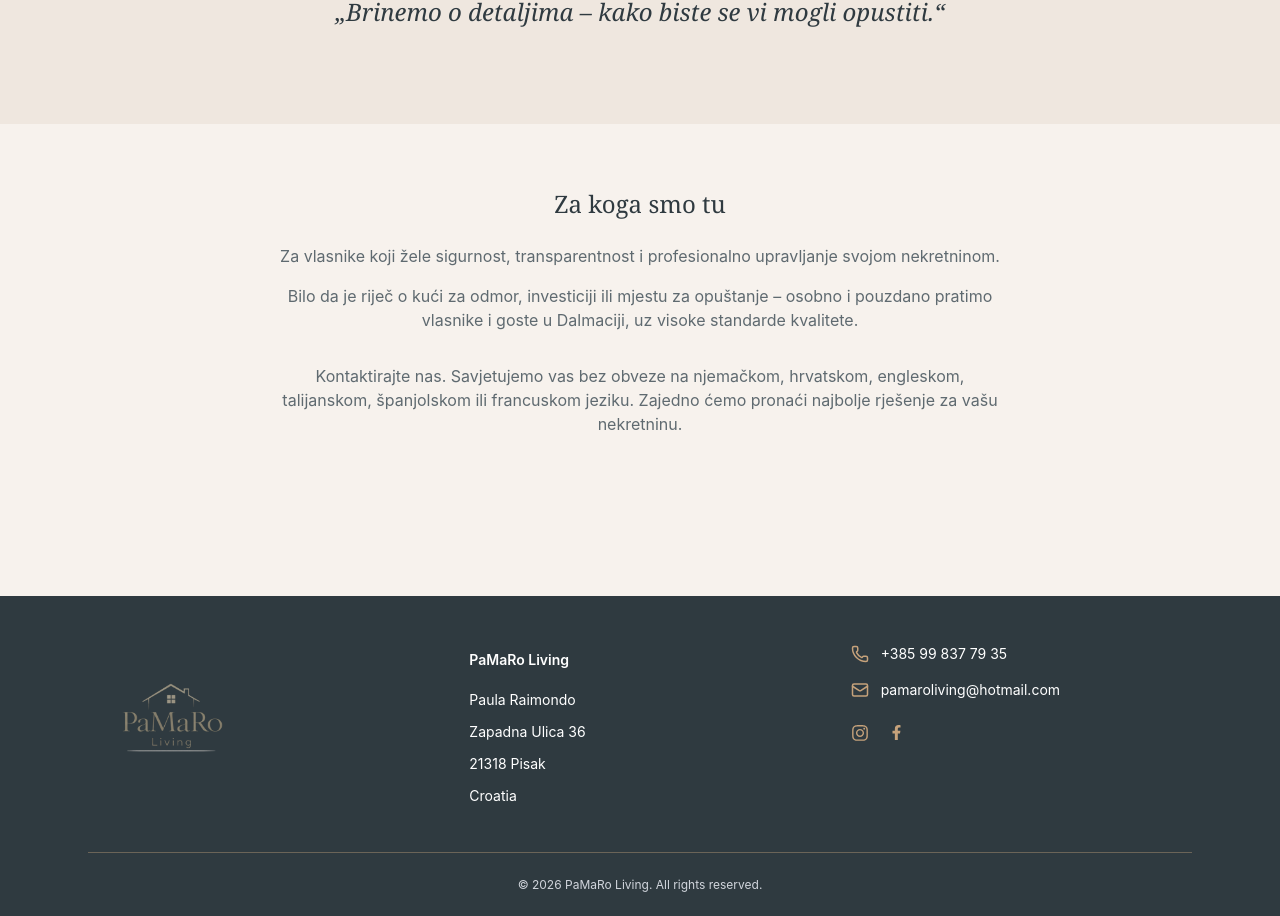
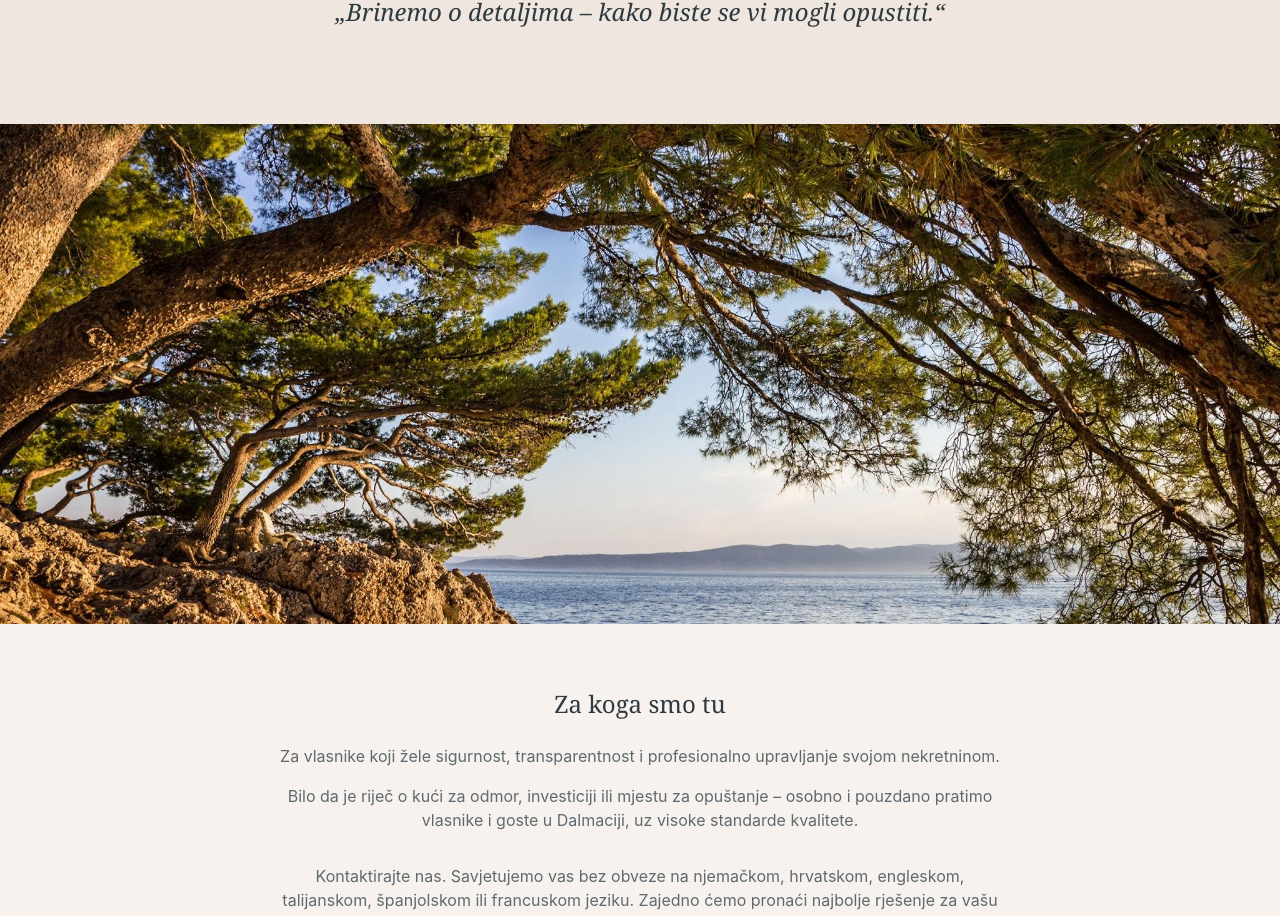
Before and after one commit to paulina44444/PaMaRoLiving, a React (Vite) app: page / in a window 1280 px wide. Shown: the part 1277-2193 px from the top of the page. Built offline with nearby package versions, Linux system fonts and the light colour scheme.

Commit message:
hero bild

```diff
--- a/src/App.jsx
+++ b/src/App.jsx
@@ -274,6 +274,13 @@ className="bg-white p-6 md:p-10 rounded-2xl shadow-sm hover:shadow-lg transition
             : "„Wir kümmern uns um die Details – damit Sie sich entspannt zurücklehnen können.“"}
         </p>
       </section>
+      <section className="w-full">
+  <img
+    src="/sea.jpg"
+    alt="Dalmatian coast"
+    className="w-full h-[500px] object-cover"
+  />
+</section>
 
       <section className="py-16 px-6 max-w-3xl mx-auto text-center">
         <h3 className="font-serif text-2xl mb-6">
@@ -751,7 +758,7 @@ function About({ lang }) {
 
           <p>Das Unternehmen wird als Einzelfirma von Paula Raimondo geführt. Sie wurde in Split geboren, stammt ursprünglich aus Pisak und lebte über dreissig Jahre in der Schweiz. Die Rückkehr nach Kroatien war eine bewusste Entscheidung – getragen von einer tiefen Verbundenheit zur Heimat und dem Wunsch, ihre internationale Erfahrung genau dort einzubringen, wo ihre Wurzeln liegen.</p>
 
-          <p>In der Schweiz absolvierte sie eine fundierte kaufmännische Ausbildung und entdeckte früh ihre Leidenschaft für Immobilien. Während ihrer Tätigkeit bei einigen der grössten Immobilienverwaltungsunternehmen der Schweiz absolvierte sie die Weiterbildung zur eidg. Immobilienbewirtschafterin ab, betreute private sowie institutionelle Kunden – darunter Banken und Versicherungen – und übernahm die ganzheitliche operative und organisatorische Verantwortung für Immobilien.</p>
+          <p>In der Schweiz absolvierte sie eine fundierte kaufmännische Ausbildung und entdeckte früh ihre Leidenschaft für Immobilien. Während ihrer Tätigkeit bei einigen der grössten Immobilienverwaltungsunternehmen der Schweiz absolvierte sie die Weiterbildung zur eidg. Immobilienbewirtschafterin, betreute private sowie institutionelle Kunden – darunter Banken und Versicherungen – und übernahm die ganzheitliche operative und organisatorische Verantwortung für Immobilien.</p>
 
           <p>Anschliessend war sie im Bereich des strategischen Asset- und Immobilienportfoliomanagements einer grossen Pensionskasse tätig. Dort führte sie ein umfangreiches Portfolio, begleitete aktiv An- und Verkaufsprozesse und wirkte an langfristigen Investitionsentscheidungen mit. In ihrer rund fünfzehnjährigen beruflichen Laufbahn begleitete und koordinierte sie zudem zahlreiche Bau-, Renovations- und Sanierungsprojekte – von der ersten Idee bis zur sorgfältigen Qualitätskontrolle und finalen Umsetzung.</p>
 
```
